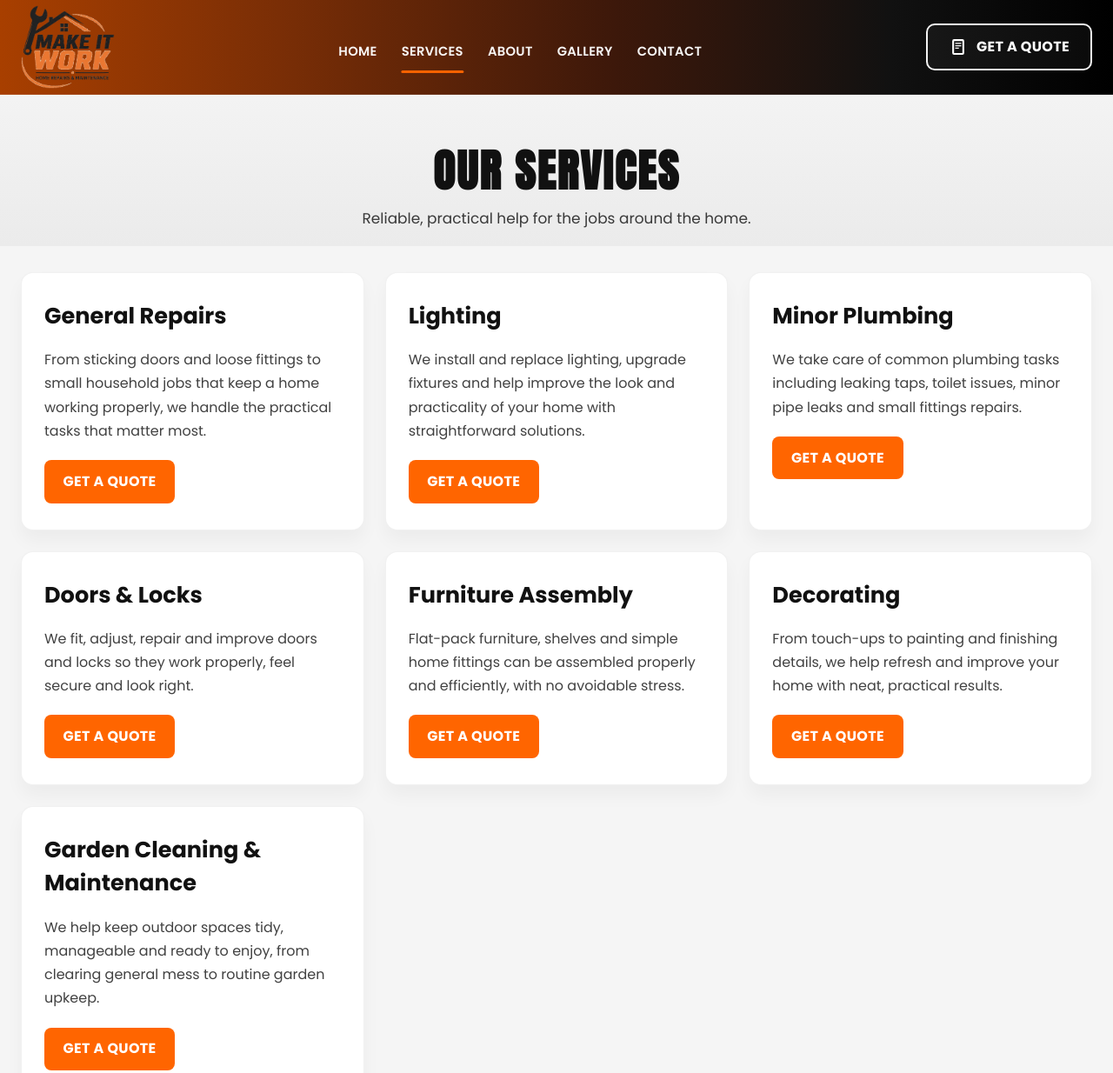
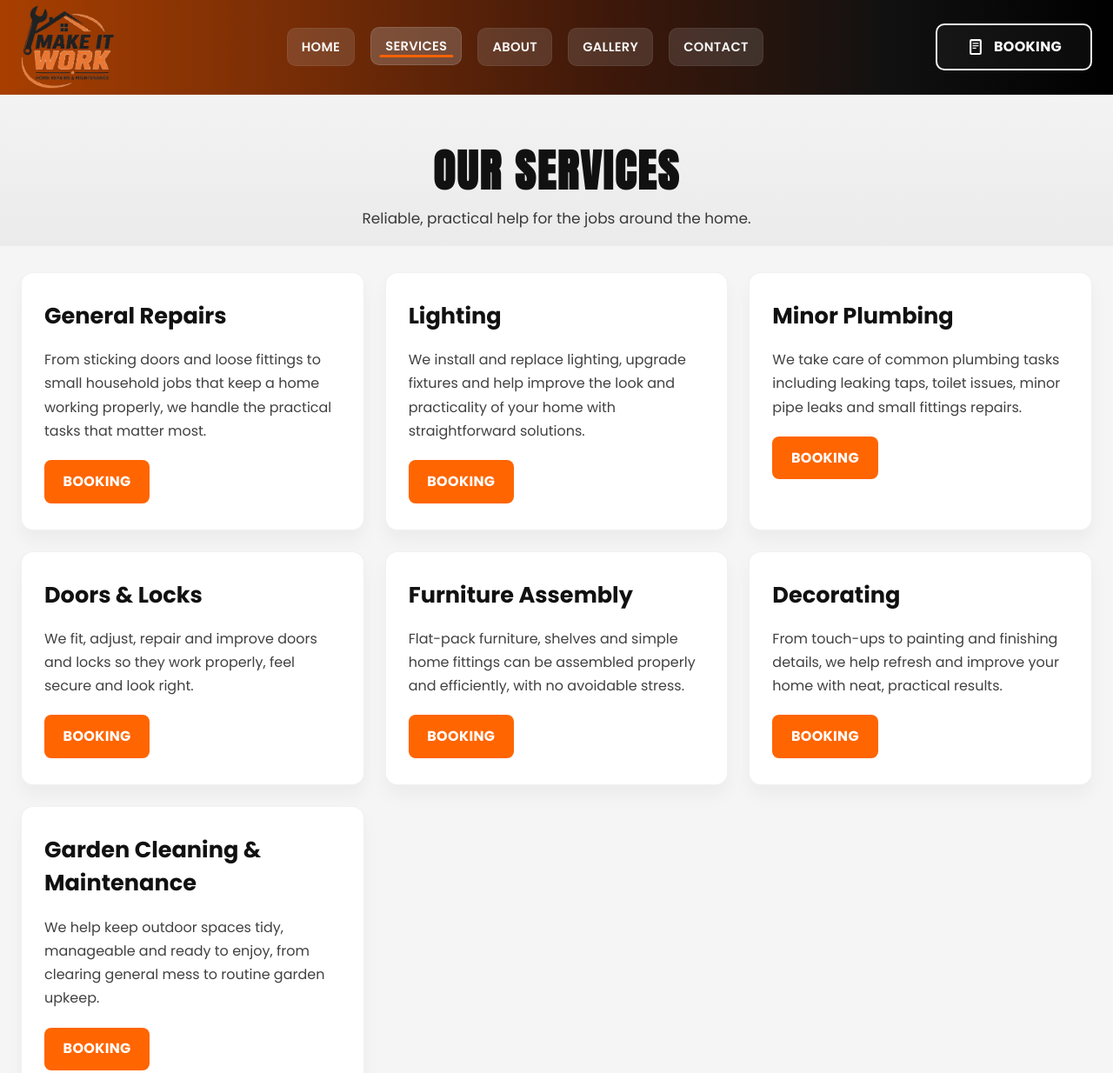
Before and after one commit to Thanatos55/make-it-work, a plain HTML site: page services.html in a window 1280 px wide. Shown: the top 1234 px of the page at 87% size. Drawn offline with Linux system fonts and the light colour scheme.

Commit message:
Update booking labels and nav item styling across site menu and header buttons.

```diff
--- a/services.html
+++ b/services.html
@@ -32,9 +32,9 @@
           </div>
         </nav>
 
-        <a href="./contact.html#quote-form" class="quote-button header-quote" aria-label="Get a quote">
+        <a href="./contact.html#appointment-form" class="quote-button header-quote" aria-label="Book an appointment">
           <svg viewBox="0 0 32 32" aria-hidden="true"><path d="M9 3h14a3 3 0 0 1 3 3v20a3 3 0 0 1-3 3H9a3 3 0 0 1-3-3V6a3 3 0 0 1 3-3zm0 3v20h14V6H9zm2 3h10v2H11V9zm0 4h10v2H11v-2zm0 4h6v2h-6v-2z"/></svg>
-          <span>GET A QUOTE</span>
+          <span>BOOKING</span>
         </a>
       </div>
     </header>
@@ -52,37 +52,37 @@
           <article class="detail-card" id="general-repairs">
             <h2>General Repairs</h2>
             <p>From sticking doors and loose fittings to small household jobs that keep a home working properly, we handle the practical tasks that matter most.</p>
-            <a href="./contact.html#quote-form" class="small-button">GET A QUOTE</a>
+            <a href="./contact.html#appointment-form" class="small-button">BOOKING</a>
           </article>
           <article class="detail-card" id="lighting">
             <h2>Lighting</h2>
             <p>We install and replace lighting, upgrade fixtures and help improve the look and practicality of your home with straightforward solutions.</p>
-            <a href="./contact.html#quote-form" class="small-button">GET A QUOTE</a>
+            <a href="./contact.html#appointment-form" class="small-button">BOOKING</a>
           </article>
           <article class="detail-card" id="plumbing">
             <h2>Minor Plumbing</h2>
             <p>We take care of common plumbing tasks including leaking taps, toilet issues, minor pipe leaks and small fittings repairs.</p>
-            <a href="./contact.html#quote-form" class="small-button">GET A QUOTE</a>
+            <a href="./contact.html#appointment-form" class="small-button">BOOKING</a>
           </article>
           <article class="detail-card" id="doors-locks">
             <h2>Doors &amp; Locks</h2>
             <p>We fit, adjust, repair and improve doors and locks so they work properly, feel secure and look right.</p>
-            <a href="./contact.html#quote-form" class="small-button">GET A QUOTE</a>
+            <a href="./contact.html#appointment-form" class="small-button">BOOKING</a>
           </article>
           <article class="detail-card" id="assembly">
             <h2>Furniture Assembly</h2>
             <p>Flat-pack furniture, shelves and simple home fittings can be assembled properly and efficiently, with no avoidable stress.</p>
-            <a href="./contact.html#quote-form" class="small-button">GET A QUOTE</a>
+            <a href="./contact.html#appointment-form" class="small-button">BOOKING</a>
           </article>
           <article class="detail-card" id="decorating">
             <h2>Decorating</h2>
             <p>From touch-ups to painting and finishing details, we help refresh and improve your home with neat, practical results.</p>
-            <a href="./contact.html#quote-form" class="small-button">GET A QUOTE</a>
+            <a href="./contact.html#appointment-form" class="small-button">BOOKING</a>
           </article>
           <article class="detail-card" id="garden-maintenance">
             <h2>Garden Cleaning &amp; Maintenance</h2>
             <p>We help keep outdoor spaces tidy, manageable and ready to enjoy, from clearing general mess to routine garden upkeep.</p>
-            <a href="./contact.html#quote-form" class="small-button">GET A QUOTE</a>
+            <a href="./contact.html#appointment-form" class="small-button">BOOKING</a>
           </article>
         </div>
       </section>
@@ -91,8 +91,8 @@
     <footer class="site-footer">
       <div class="container footer-inner">
         <div class="footer-item location-item"><svg viewBox="0 0 24 24" aria-hidden="true"><path d="M12 2a7 7 0 0 1 7 7c0 5.3-7 13-7 13S5 14.3 5 9a7 7 0 0 1 7-7zm0 9a2 2 0 1 0 0-4 2 2 0 0 0 0 4z"/></svg><span>Hemel Hempstead, Hertfordshire</span></div>
-        <div class="footer-item"><svg viewBox="0 0 24 24" aria-hidden="true"><path d="M6.6 10.8c1.8 3.5 4.7 6.4 8.2 8.2l2.7-2.7c.3-.3.8-.4 1.2-.2 1.3.4 2.8.7 4.3.7.6 0 1 .4 1 1V20c0 .6-.4 1-1 1C11.6 21 3 12.4 3 1c0-.6.4-1 1-1h3.5c.6 0 1 .4 1 1 0 1.5.3 3 .7 4.3.2.4.1.9-.2 1.2L6.6 10.8z"/></svg><a href="tel:0000000000">NUMBER TO BE PROVIDED</a></div>
-        <div class="footer-item"><svg viewBox="0 0 24 24" aria-hidden="true"><path d="M4 5h16a2 2 0 0 1 2 2v10a2 2 0 0 1-2 2H4a2 2 0 0 1-2-2V7a2 2 0 0 1 2-2zm0 2l8 5 8-5H4z"/></svg><a href="mailto:email@to-be-provided.com">EMAIL TO BE PROVIDED</a></div>
+        <div class="footer-item"><svg viewBox="0 0 24 24" aria-hidden="true"><path d="M6.6 10.8c1.8 3.5 4.7 6.4 8.2 8.2l2.7-2.7c.3-.3.8-.4 1.2-.2 1.3.4 2.8.7 4.3.7.6 0 1 .4 1 1V20c0 .6-.4 1-1 1C11.6 21 3 12.4 3 1c0-.6.4-1 1-1h3.5c.6 0 1 .4 1 1 0 1.5.3 3 .7 4.3.2.4.1.9-.2 1.2l-2.4 2.5z"/></svg><a href="tel:0000000000">0000000000</a></div>
+        <div class="footer-item"><svg viewBox="0 0 24 24" aria-hidden="true"><path d="M4 5h16a2 2 0 0 1 2 2v10a2 2 0 0 1-2 2H4a2 2 0 0 1-2-2V7a2 2 0 0 1 2-2zm0 2l8 5 8-5H4z"/></svg><a href="mailto:email@to-be-provided.com">email@to-be-provided.com</a></div>
         <div class="footer-item footer-copyright">© 2026 Make it Work. All rights reserved.</div>
       </div>
     </footer>
--- a/styles.css
+++ b/styles.css
@@ -8,6 +8,8 @@
   --green: #2bbf4a;
   --shadow: rgba(17, 17, 17, 0.13);
   --danger: #d62828;
+  --nav-pill: rgba(190, 190, 190, 0.18);
+  --nav-pill-hover: rgba(190, 190, 190, 0.28);
 }
 
 * { box-sizing: border-box; }
@@ -71,25 +73,41 @@
   display: flex;
   align-items: center;
   justify-content: center;
-  gap: 28px;
+  gap: 18px;
 }
 
 .nav-menu a {
   position: relative;
+  display: inline-flex;
+  align-items: center;
+  justify-content: center;
+  min-height: 44px;
+  padding: 10px 16px;
+  border-radius: 10px;
+  background: var(--nav-pill);
+  border: 1px solid rgba(255,255,255,0.06);
   color: var(--white);
   font-weight: 600;
   font-size: 0.92rem;
   text-transform: uppercase;
   letter-spacing: 0.02em;
-  padding: 36px 0 26px;
   opacity: 0.96;
+  transition: background-color 0.2s ease, transform 0.2s ease, border-color 0.2s ease;
+}
+
+.nav-menu a.active,
+.nav-menu a:hover,
+.nav-menu a:focus-visible {
+  background: var(--nav-pill-hover);
+  border-color: rgba(255,255,255,0.12);
+  transform: translateY(-1px);
 }
 
 .nav-menu a::after {
   content: "";
   position: absolute;
   left: 50%;
-  bottom: 12px;
+  bottom: 8px;
   width: 0;
   height: 3px;
   background: var(--orange);
@@ -101,7 +119,7 @@
 .nav-menu a.active::after,
 .nav-menu a:hover::after,
 .nav-menu a:focus-visible::after {
-  width: 100%;
+  width: calc(100% - 18px);
 }
 
 .quote-button,
```
Also changed, not shown: about.html (+4 -4 lines), contact.html (+3 -3 lines), gallery.html (+4 -4 lines), index.html (+9 -9 lines).
